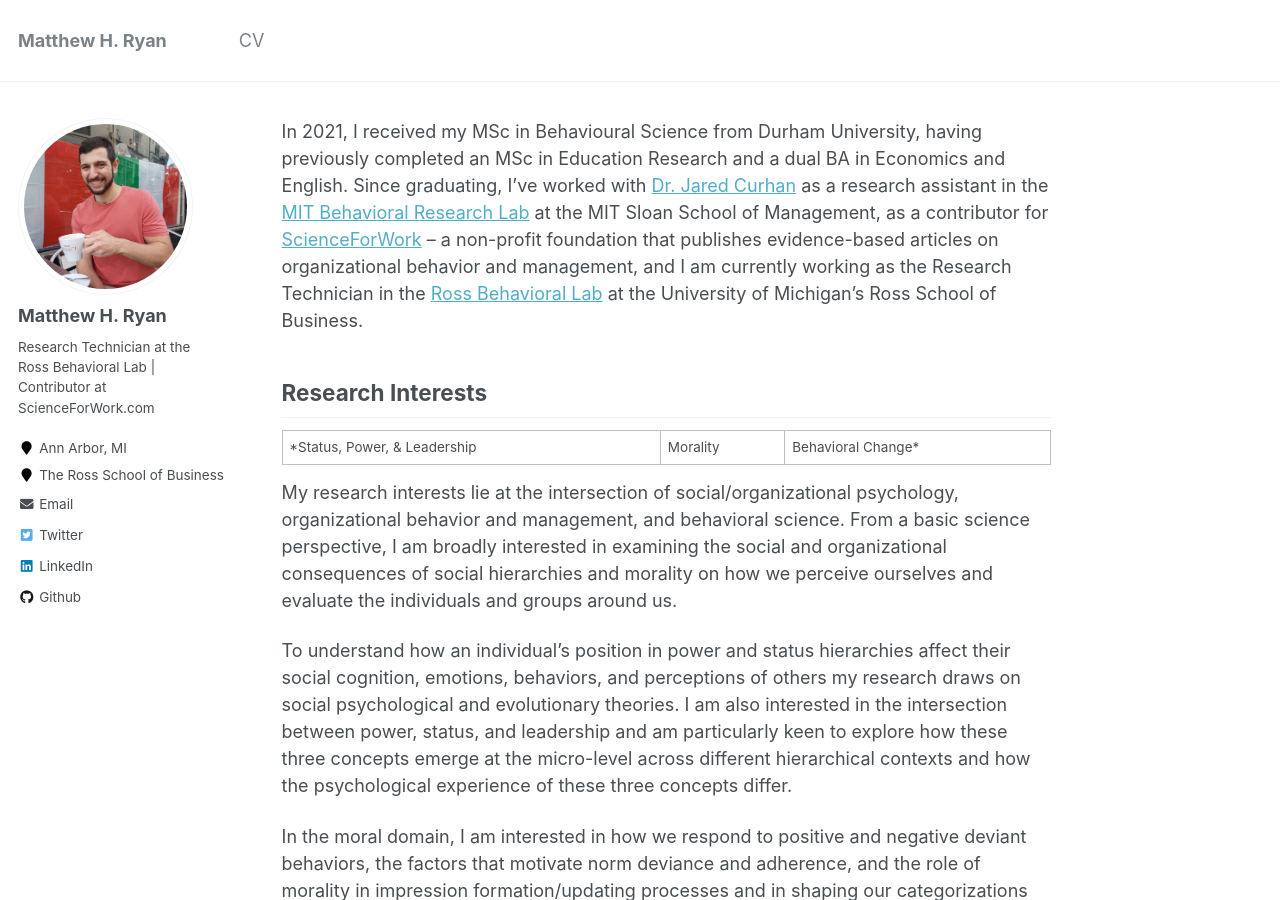
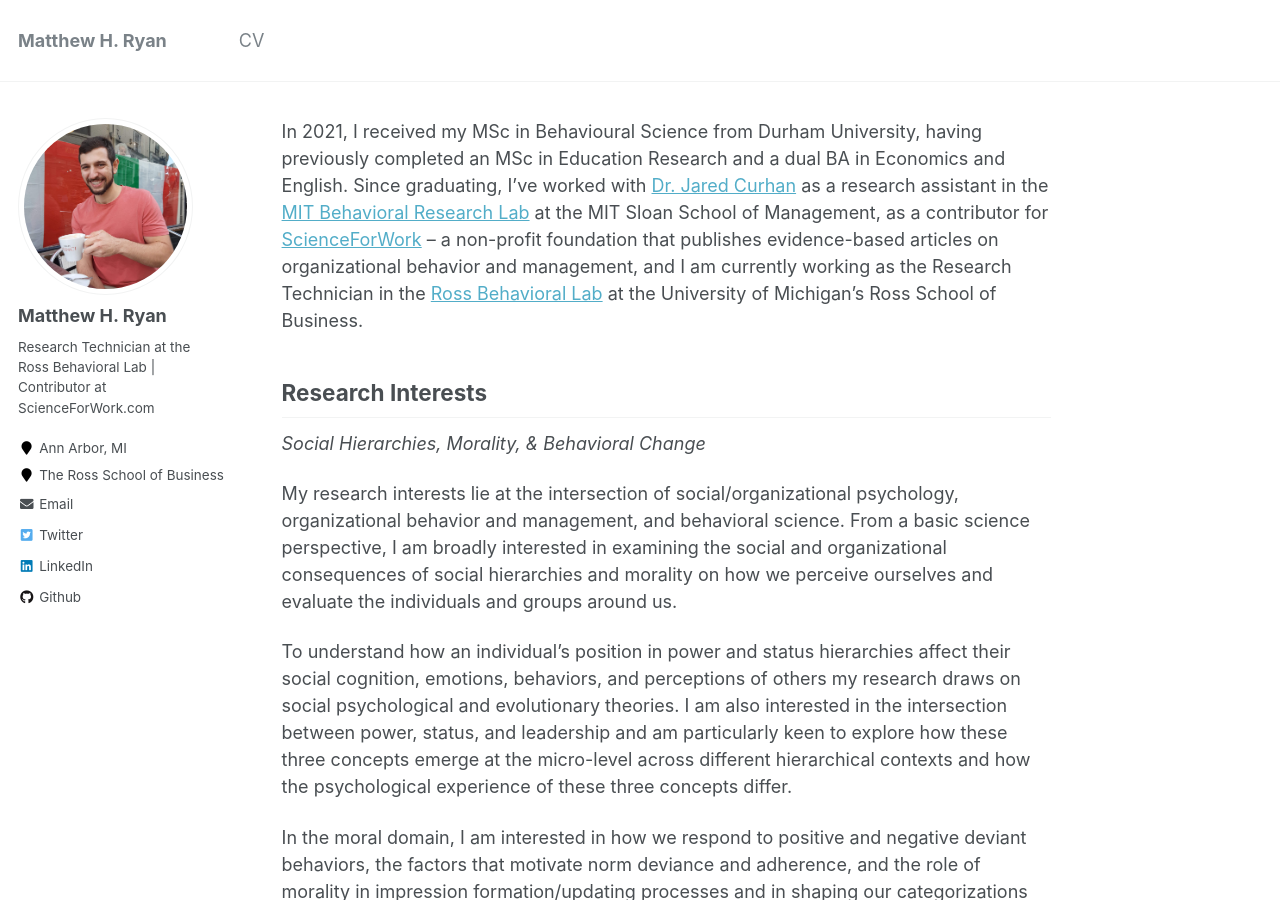
Before and after one commit to mattyhryan/mattyhryan.github.io, a Jekyll site: the page built from _pages/about.md, in a window 1280 px wide and 900 px high. Built offline with Jekyll 4.4.1, drawn with Linux system fonts in a browser that asks for light colours.

Commit message:
Update about.md

```diff
--- a/_pages/about.md
+++ b/_pages/about.md
@@ -11,7 +11,7 @@ In 2021, I received my MSc in Behavioural Science from Durham University, having
 
 ## Research Interests
 
-*Status, Power, & Leadership | Morality | Behavioral Change*
+*Social Hierarchies, Morality, & Behavioral Change*
 
 My research interests lie at the intersection of social/organizational psychology, organizational behavior and management, and behavioral science. From a basic science perspective, I am broadly interested in examining the social and organizational consequences of social hierarchies and morality on how we perceive ourselves and evaluate the individuals and groups around us.
 
```
